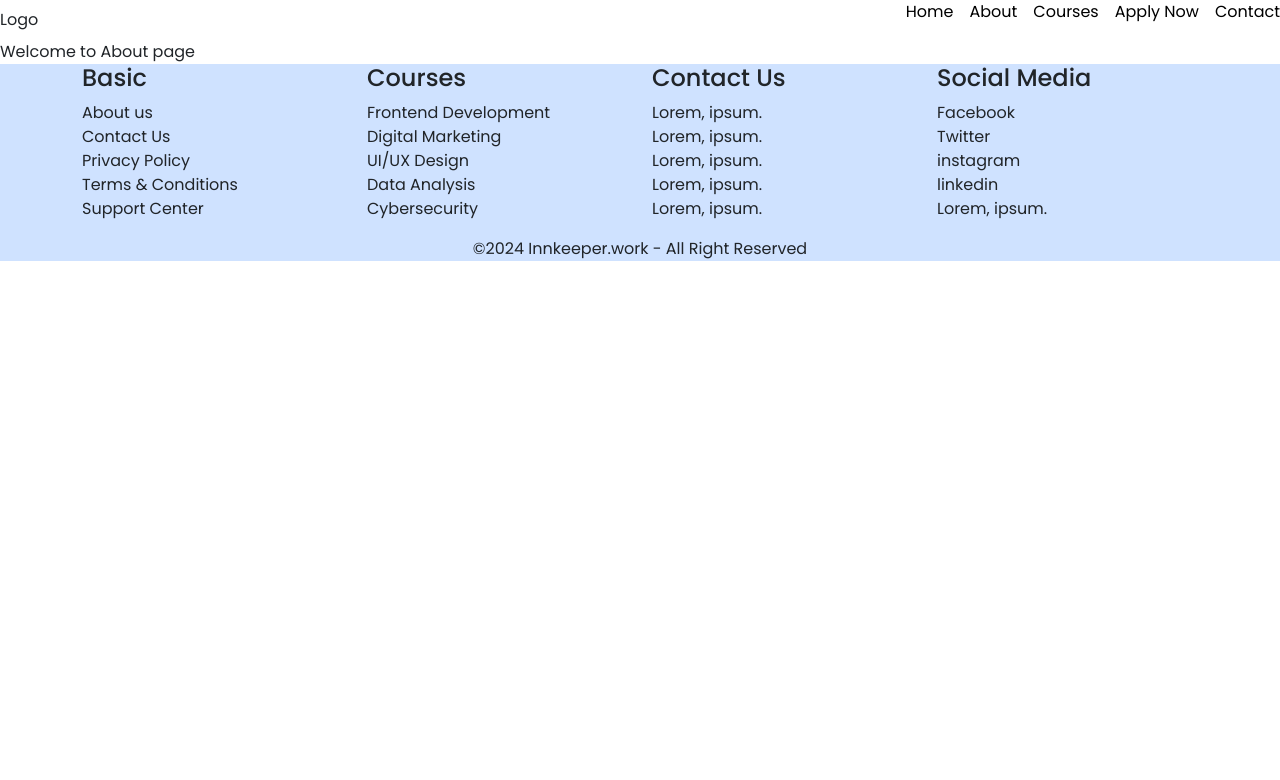
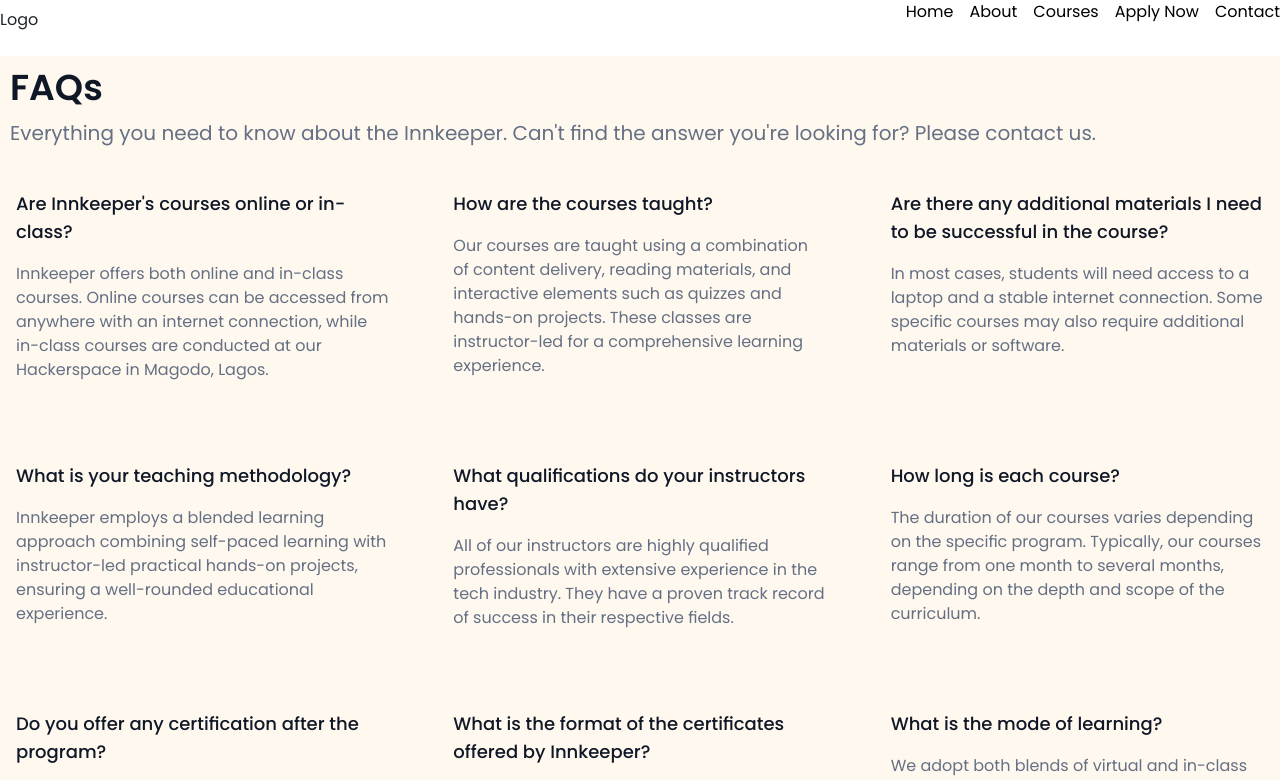
Before and after one commit to SamuelOkoduwa/InkeeperApp, a React (Vite) app: page /about in a window 1280 px wide. Shown: the top 780 px of the page. Built offline with nearby package versions, Linux system fonts and the light colour scheme.

Commit message:
Added FAQ to the all pages

```diff
--- a/src/pages/About/About.jsx
+++ b/src/pages/About/About.jsx
@@ -1,9 +1,10 @@
 import React from 'react'
+import GroupExample from '../../components/Faq/Faq'
 
 function About() {
   return (
 	<div>
-	  Welcome to About page
+	  <GroupExample />
 	</div>
   )
 }
--- a/src/pages/ApplyNow/ApplyNow.jsx
+++ b/src/pages/ApplyNow/ApplyNow.jsx
@@ -1,9 +1,10 @@
 import React from 'react'
+import GroupExample from '../../components/Faq/Faq'
 
 function ApplyNow() {
   return (
 	<div>
-	  Apply to InKeeper
+	  <GroupExample />
 	</div>
   )
 }
--- a/src/pages/Contact/Contact.jsx
+++ b/src/pages/Contact/Contact.jsx
@@ -1,9 +1,10 @@
 import React from 'react'
+import GroupExample from '../../components/Faq/Faq'
 
 function Contact() {
   return (
 	<div>
-	  Contact Us at InKeeper
+	  <GroupExample />
 	</div>
   )
 }
--- a/src/pages/Courses/Courses.jsx
+++ b/src/pages/Courses/Courses.jsx
@@ -1,9 +1,10 @@
 import React from 'react'
+import GroupExample from '../../components/Faq/Faq'
 
 function Courses() {
   return (
 	<div>
-	  Welcome to Courses page
+	  <GroupExample />
 	</div>
   )
 }
```
